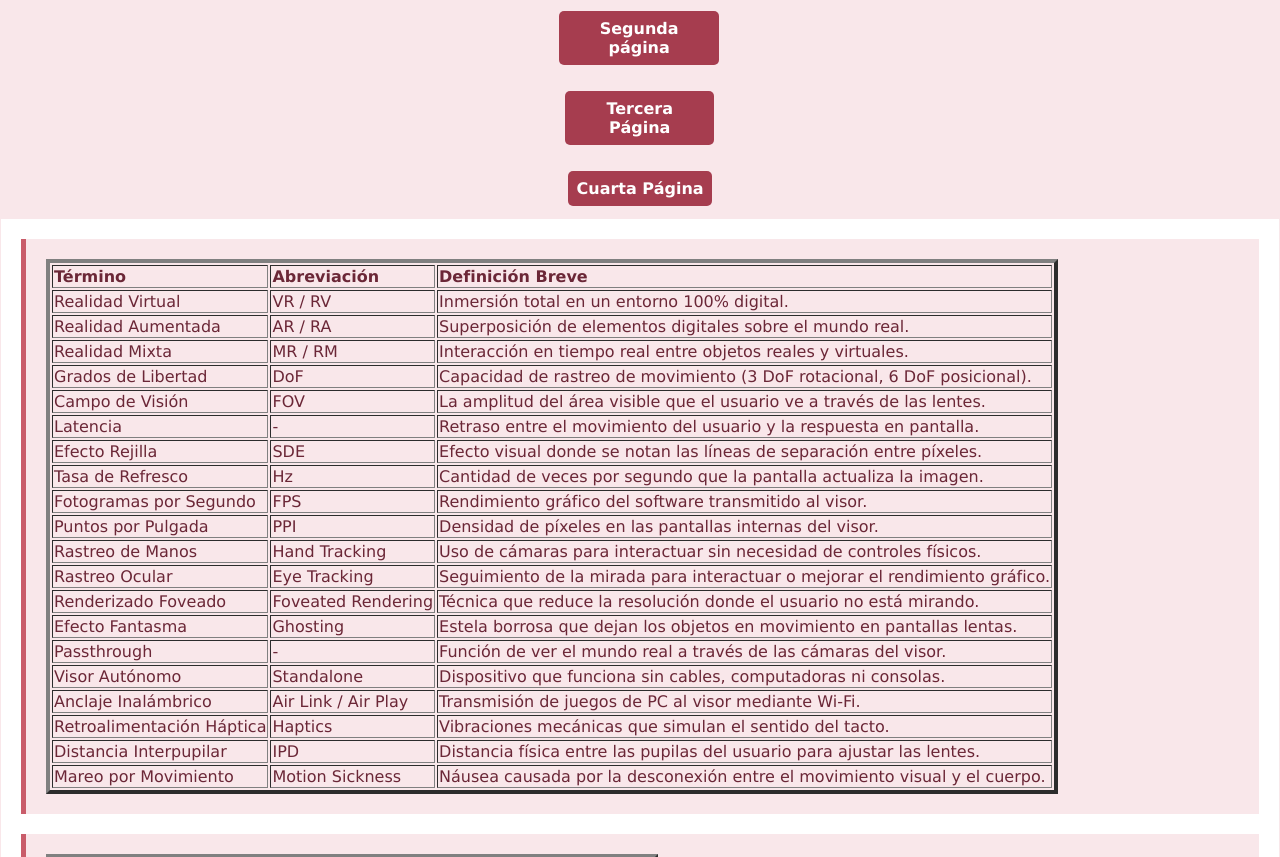
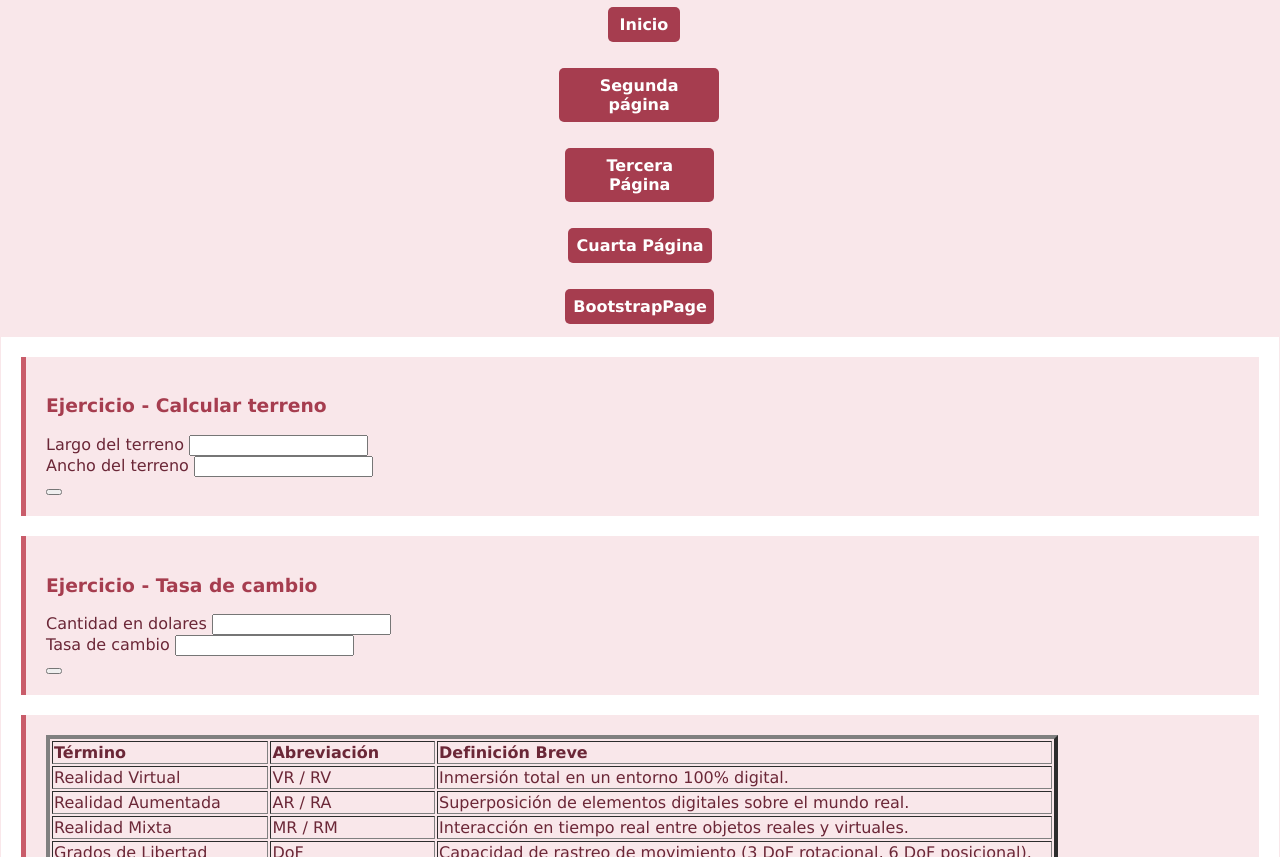
Before and after one commit to Jonnel9Ramos/JonnelV2Ramos, a plain HTML site: page 3raPág.html in a window 1280 px wide. Shown: the part 176-1033 px from the top of the page. Drawn offline with Linux system fonts and the light colour scheme.

Commit message:
Adicion de la tarea 3 y boton inicio.

```diff
--- a/3raPág.html
+++ b/3raPág.html
@@ -4,17 +4,19 @@
     <meta charset="UTF-8">
     <meta name="viewport" content="width=device-width, initial-scale=1.0">
     <link rel="stylesheet" href="css/Se201.css">
+    <script src="js/scripts.js"></script>
     <title>I.S.I Proyect</title>
 </head>
 <body>
     <header>
-        <a href="index.html">
             <img src="Imagenes/Icono.png" alt="Esto me manda al inicio">
-        </a>
         <h1>VERSIÓN 2.0 DE LA REALIDAD</h1>
     </header>
     <nav>
         <ul>
+            <li>
+                <a href="index.html">Inicio</a>
+            </li>
             <li>
                 <a href="2daPág.html">Segunda página</a>
             </li>
@@ -24,10 +26,33 @@
             <li>
                 <a href="4taPág.html">Cuarta Página</a>
             </li>
+            <li>
+                <a href="BootstrapPage.html">BootstrapPage</a>
+            </li>
         </ul>
     </nav>
     <main>
         <section>
+            <article>
+                <h3> Ejercicio - Calcular terreno </h3>
+                <label>Largo del terreno</label>
+                <input type="number" id="largo">
+                <br>
+                <label>Ancho del terreno</label>
+                <input type="number" id="ancho">
+                <br>
+                <button onclick="calcular()"></button>
+            </article>
+            <article>
+                <h3> Ejercicio - Tasa de cambio</h3>
+                <label>Cantidad en dolares</label>
+                <input type="number" id="dolares">
+                <br>
+                <label>Tasa de cambio</label>
+                <input type="number" id="tasa">
+                <br>
+                <button onclick="convertir()"></button>
+            </article>
             <article>
                 <table border="4px">
                     <thead>
```
Also changed, not shown: 2daPág.html (+6 -2 lines), 4taPág.html (+1 -2 lines), index.html (+3 -5 lines).
